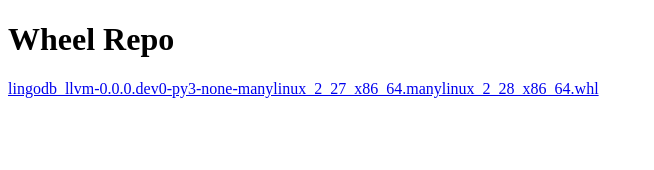
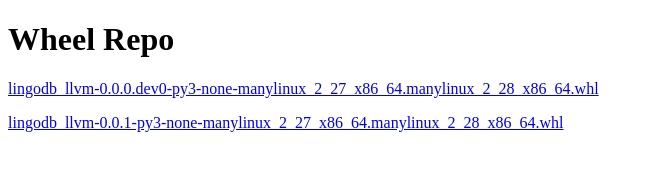
Before and after one commit to lingo-db/dev-dependencies, a plain HTML site: page index.html in a window 1280 px wide. Shown: the whole page, without its empty margins (0-654 px from the left). Drawn offline with Linux system fonts and the light colour scheme.

Commit message:
bump llvm

```diff
--- a/index.html
+++ b/index.html
@@ -6,5 +6,6 @@
   <body>
 	<h1>Wheel Repo</h1>
 	<p><a href="https://github.com/lingo-db/dev-dependencies/releases/download/llvm_593cf8d0/lingodb_llvm-0.0.0.dev0-py3-none-manylinux_2_27_x86_64.manylinux_2_28_x86_64.whl">lingodb_llvm-0.0.0.dev0-py3-none-manylinux_2_27_x86_64.manylinux_2_28_x86_64.whl</a></p>
-  </body>
+	<p><a href="https://github.com/lingo-db/dev-dependencies/releases/download/llvm_ec40097/lingodb_llvm-0.0.1-py3-none-manylinux_2_27_x86_64.manylinux_2_28_x86_64.whl">lingodb_llvm-0.0.1-py3-none-manylinux_2_27_x86_64.manylinux_2_28_x86_64.whl</a></p>
+	  </body>
 </html>
```
